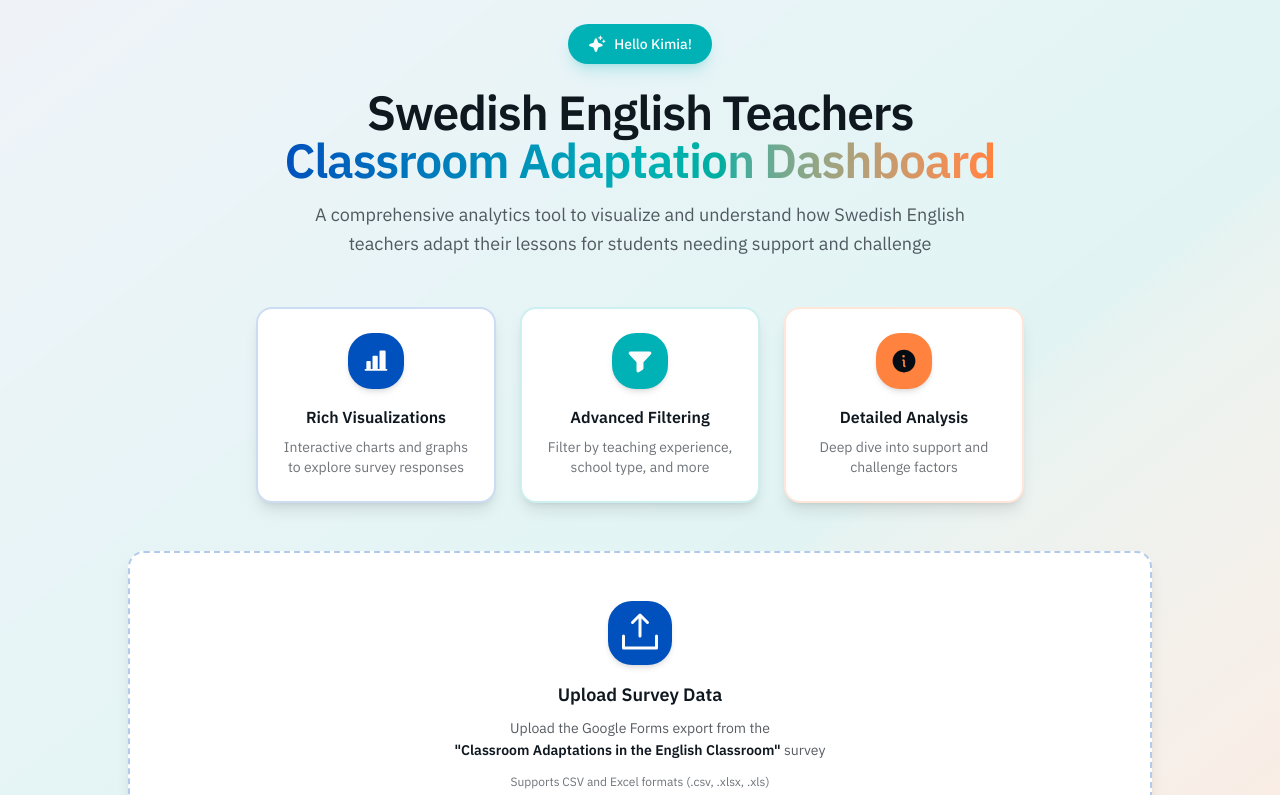
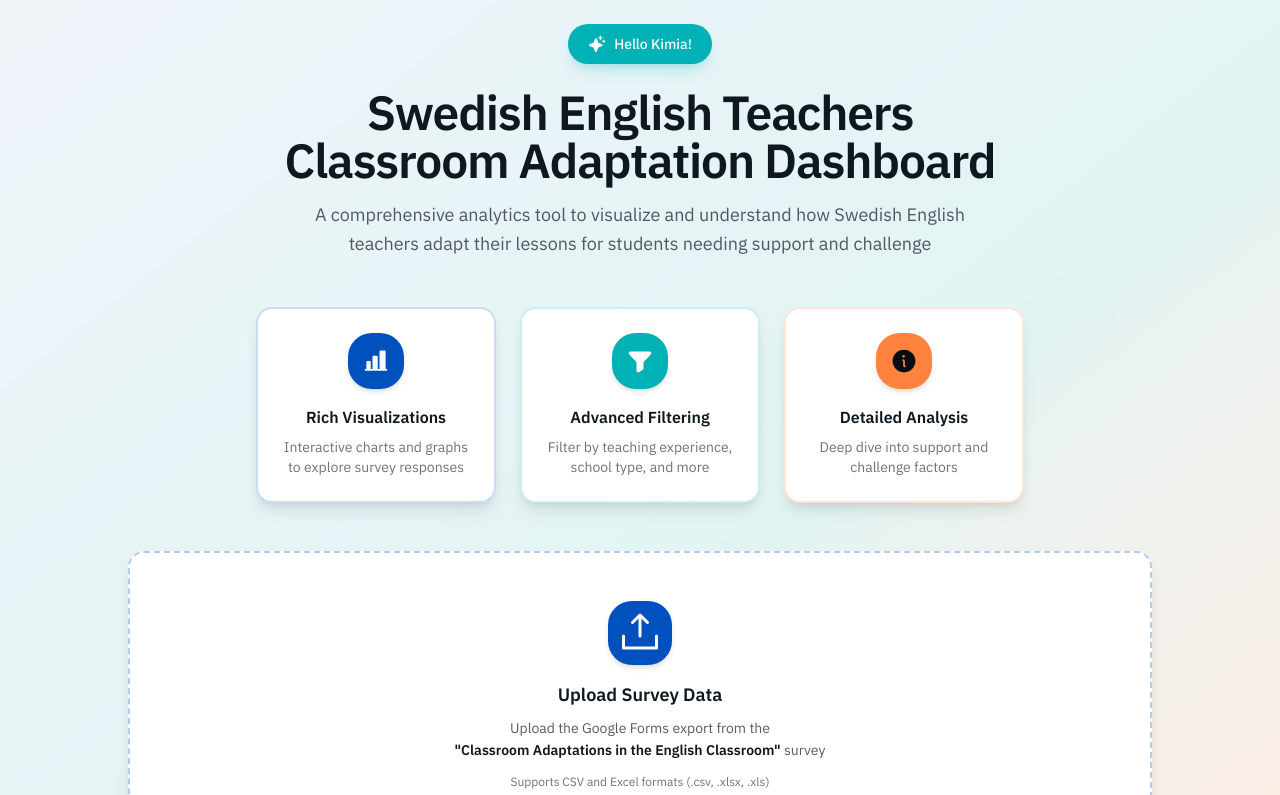
Before and after one commit to Connectslide121/swedish-english-teac, a React (Vite) app: page / in a window 1280 px wide. Shown: the top 795 px of the page. Built offline with nearby package versions, Linux system fonts and the light colour scheme.

Commit message:
Generated by Spark: ok thats better but remove the gradient from the header

```diff
--- a/src/App.tsx
+++ b/src/App.tsx
@@ -115,9 +115,7 @@ function App() {
               <h1 className="text-5xl font-semibold mb-4 tracking-tight text-foreground">
                 Swedish English Teachers
                 <br />
-                <span className="bg-gradient-to-r from-primary via-accent to-secondary bg-clip-text text-transparent">
-                  Classroom Adaptation Dashboard
-                </span>
+                Classroom Adaptation Dashboard
               </h1>
 
               <p className="text-lg text-foreground/70 max-w-2xl mx-auto mb-12 leading-relaxed">
```
